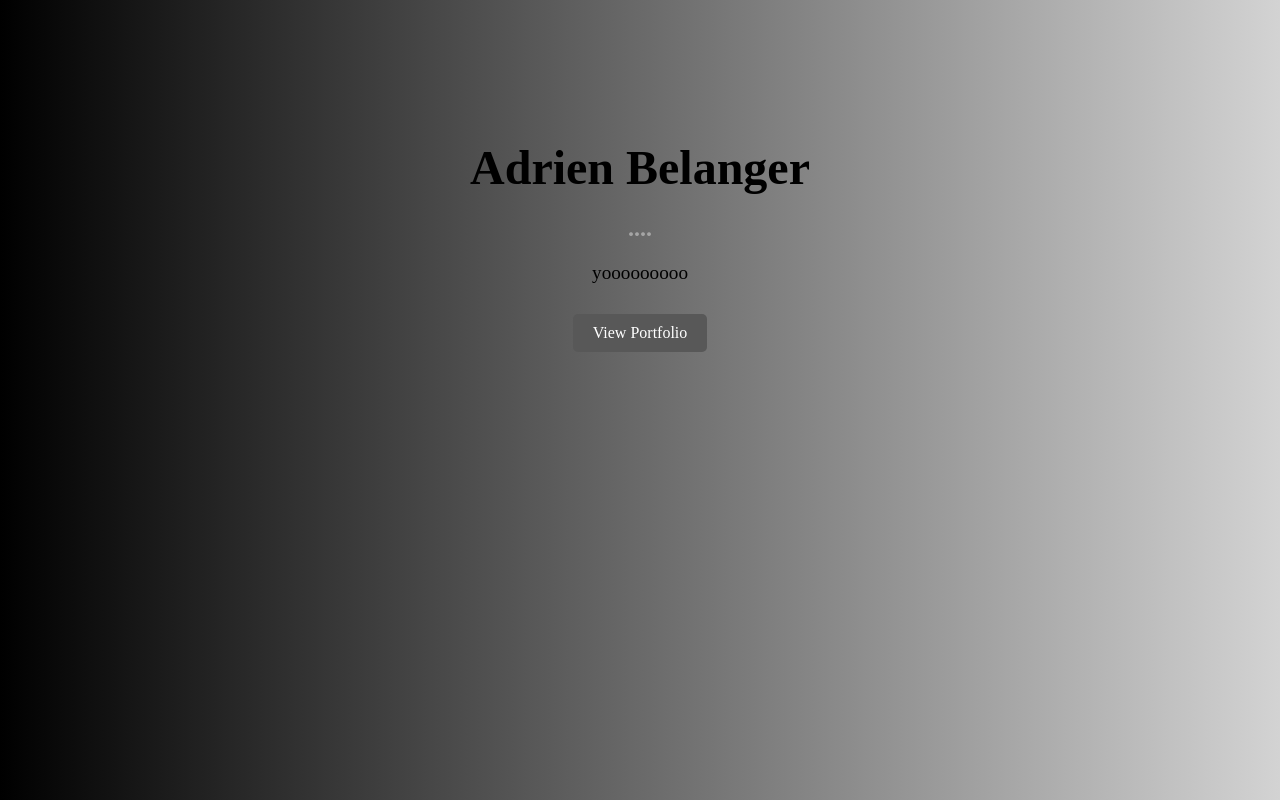
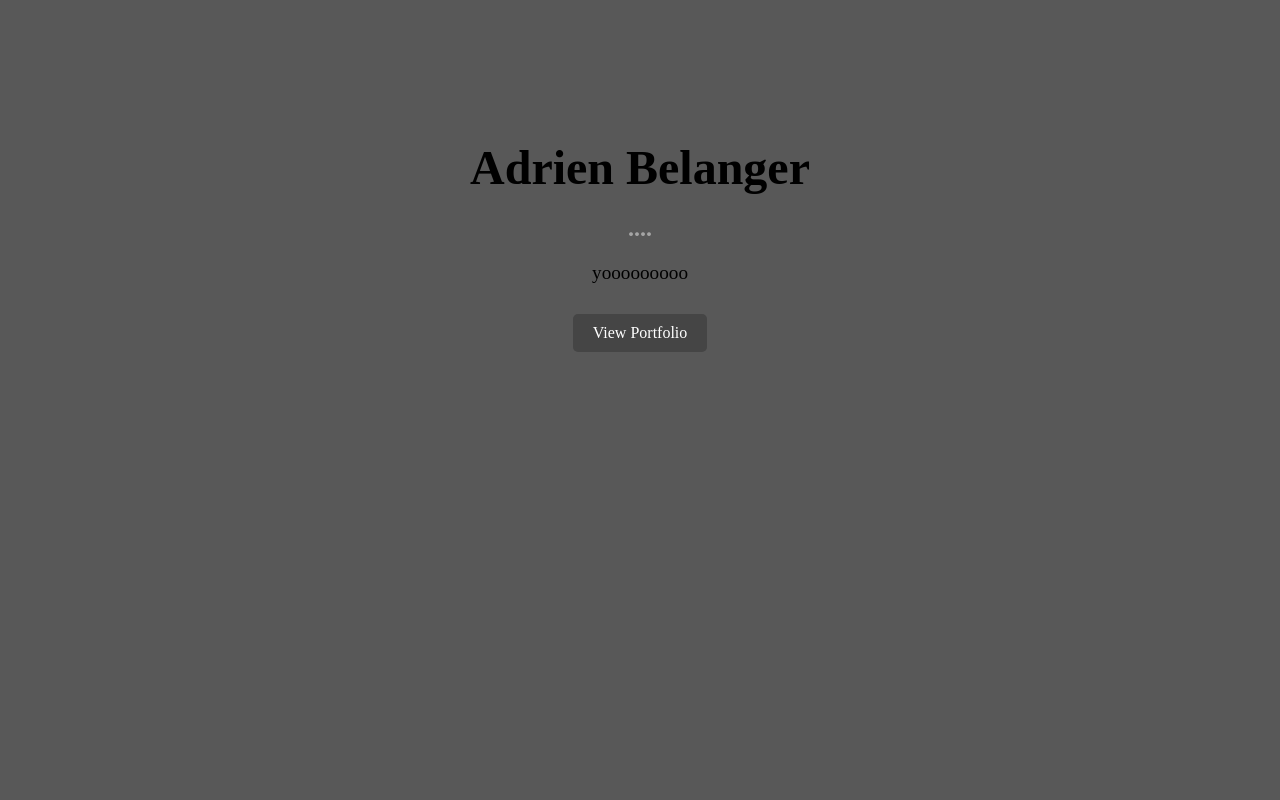
Before and after one commit to adrienbelanger/AdrienBelanger.github.io, a plain HTML site: page index.html in a window 1280 px wide. Drawn offline with Linux system fonts and the light colour scheme.

Commit message:
Changed button color

```diff
--- a/styles.css
+++ b/styles.css
@@ -1,6 +1,6 @@
 .background {
     /* Set background color, image, or any other desired properties */
-    background: linear-gradient(to right, black, lightgrey);
+    background: linear-gradient(to right, #585858, #585858);
     /* Add more background properties as needed */
 }
 
@@ -34,7 +34,7 @@
 
 .btn {
     display: inline-block;
-    background-color: #585858; /* Set your desired button color */
+    background-color: #454545; /* Set your desired button color */
     color: #fff; /* Set your desired button text color */
     padding: 10px 20px; /* Adjust padding as needed */
     text-decoration: none;
@@ -43,5 +43,5 @@
 }
 
 .btn:hover {
-    background-color: #3c3c3c; /* Set your desired button hover color */
+    background-color: #232323; /* Set your desired button hover color */
 }
```
